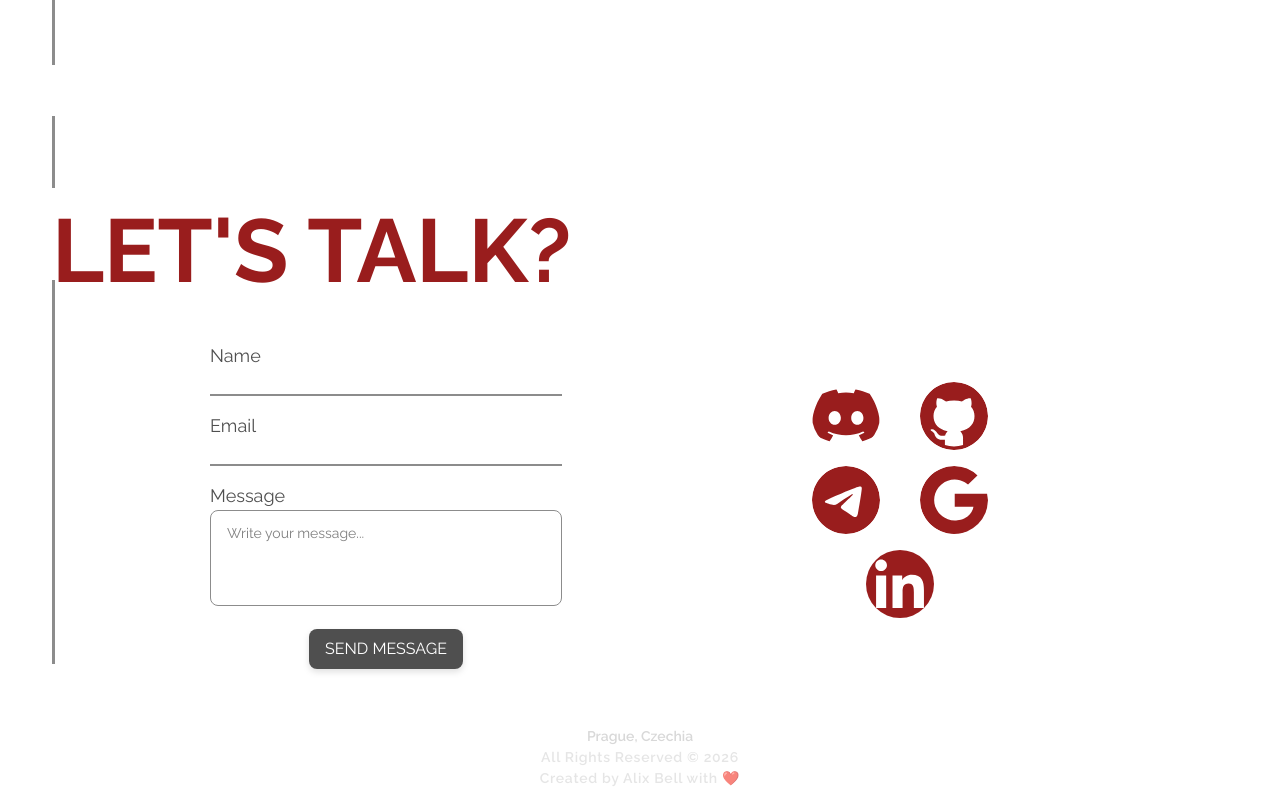
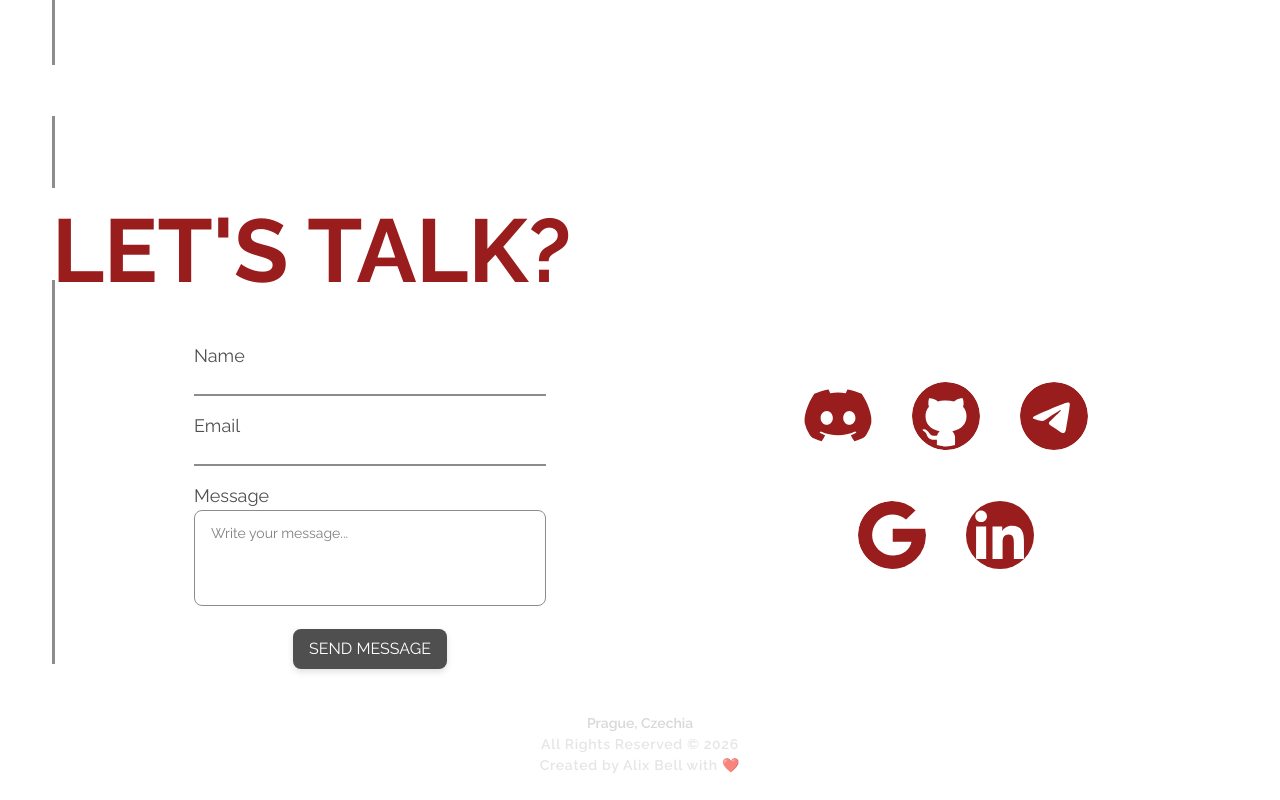
Before and after one commit to bavayra/Portfolio, a React (Vite) app: page / in a window 1280 px wide. Shown: the part 6924-7724 px from the top of the page. Built offline with nearby package versions, Linux system fonts and the light colour scheme.

Commit message:
style(Contacts-1024): correct top positioning and height of the bottom divider. Increased max-w for the socialLinks container. Decreased gap-x between SocialLinks and form

```diff
--- a/src/index.css
+++ b/src/index.css
@@ -254,8 +254,8 @@
   :root {
     --hero-mt: 0px;
 
-    --contacts-div-bot-top: 80px;
-    --contacts-div-bot-height: 340px;
+    --contacts-div-bot-top: 100px;
+    --contacts-div-bot-height: 380px;
 
     --name-year-size: 3rem;
 
--- a/src/sections/Contacts.tsx
+++ b/src/sections/Contacts.tsx
@@ -191,7 +191,7 @@ const Contacts = () => {
         color="grey-2"
         topPx="var(--contacts-div-bot-top)"
       />
-      <div className="flex flex-col desktop-sm:grid desktop-sm:grid-cols-2 desktop-sm:gap-x-20 desktop-md:gap-x-48">
+      <div className="flex flex-col desktop-sm:grid desktop-sm:grid-cols-2 desktop-sm:gap-x-10 desktop-md:gap-x-48">
         <div className="relative flex justify-center">
           <div>
             <form
@@ -333,7 +333,7 @@ const Contacts = () => {
         </div>
         <SocialLinks
           size="md"
-          className="flex flex-wrap max-w-40 tablet-sm:max-w-65 tablet-sm:gap-x-10 tablet-sm:gap-y-4 mx-auto justify-center mt-6 desktop-xl:my-28 desktop-xl:mx-4"
+          className="flex flex-wrap max-w-40 tablet-sm:max-w-88 tablet-sm:gap-x-10 tablet-sm:gap-y-4 mx-auto justify-center mt-6 desktop-xl:my-28 desktop-xl:mx-4"
         />
       </div>
     </section>
```
